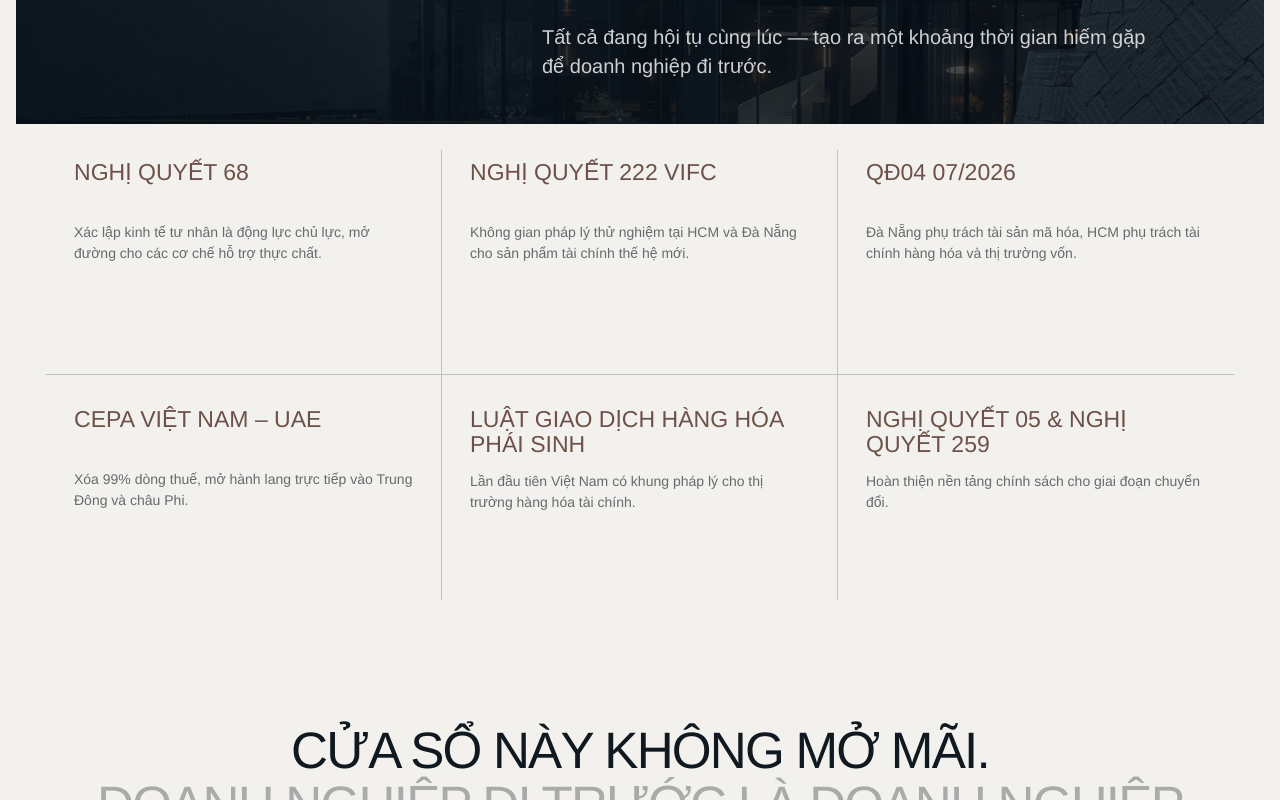
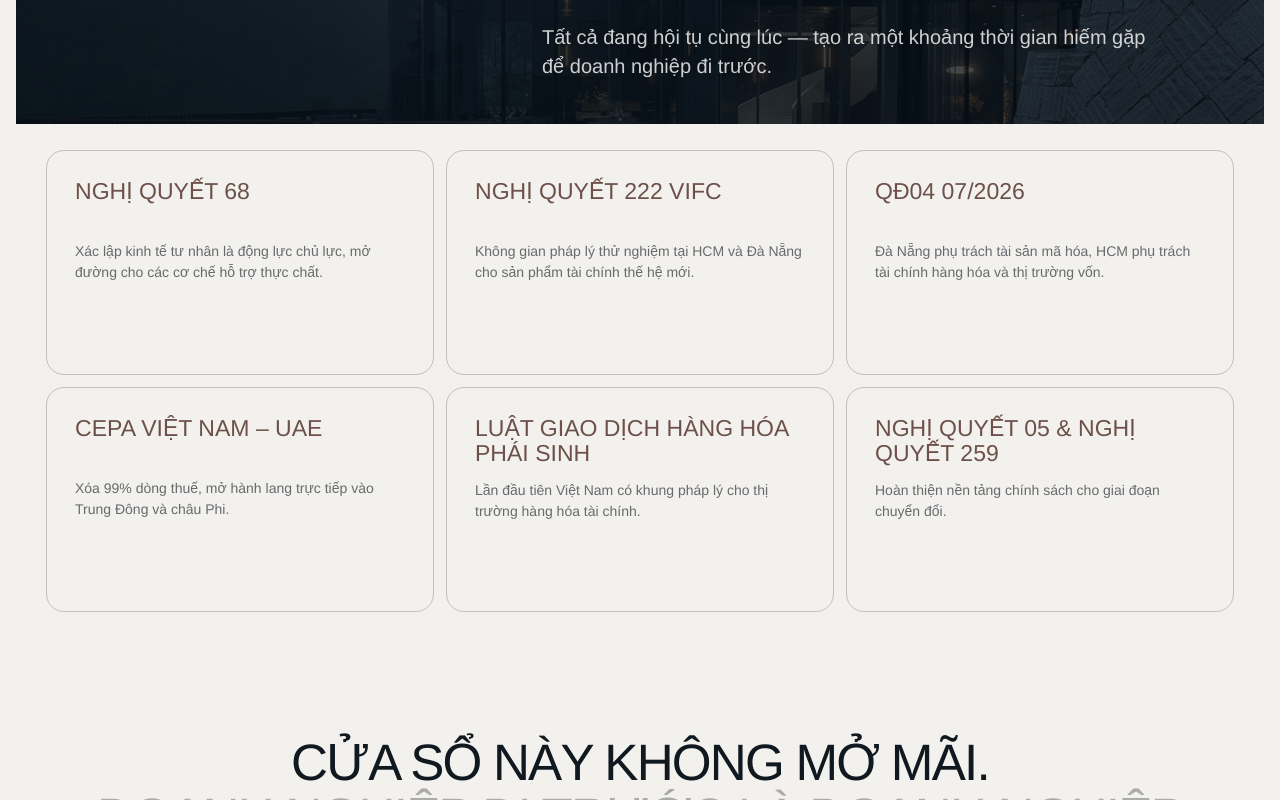
Before and after one commit to baotoan9698/sangden2, a Next.js app: page / in a window 1280 px wide. Shown: the part 2820-3620 px from the top of the page. Built offline with nearby package versions, Linux system fonts and the light colour scheme.

Commit message:
Polish solution and sector card layouts

```diff
--- a/app/globals.css
+++ b/app/globals.css
@@ -61,17 +61,17 @@
 .open-window-intro>div{max-width:720px;margin:55px 0 0 auto}
 .open-window-intro h3{margin:0 0 24px;max-width:680px;font-size:clamp(28px,2.5vw,40px);line-height:1.04;letter-spacing:-.03em;font-weight:400}
 .open-window-intro p{margin:0;max-width:620px;font-size:20px;line-height:1.45;color:rgba(255,255,255,.8)}
-.open-window-grid{display:grid;grid-template-columns:repeat(3,minmax(0,1fr));grid-template-rows:repeat(2,1fr);padding:26px 30px;background:var(--paper)}
-.open-window-grid article{min-height:225px;padding:10px 28px 28px;border-right:1px solid rgba(16,24,32,.22);border-bottom:1px solid rgba(16,24,32,.22);display:flex;flex-direction:column;align-items:flex-start;justify-content:flex-start;text-align:left;background:transparent;transition:background-color .25s ease}
-.open-window-grid article:nth-child(3n){border-right:0}.open-window-grid article:nth-child(n+4){border-bottom:0;padding-top:32px}
+.open-window-grid{display:grid;grid-template-columns:repeat(3,minmax(0,1fr));grid-template-rows:repeat(2,1fr);gap:12px;padding:26px 30px;background:var(--paper)}
+.open-window-grid article{min-height:225px;padding:28px;border:1px solid rgba(16,24,32,.22);border-radius:18px;display:flex;flex-direction:column;align-items:flex-start;justify-content:flex-start;text-align:left;background:transparent;transition:background-color .25s ease,border-color .25s ease,transform .25s ease}
+.open-window-grid article:nth-child(3n),.open-window-grid article:nth-child(n+4){border:1px solid rgba(16,24,32,.22);padding-top:28px}
 .open-window-grid article:hover{background:rgba(233,155,56,.08)}
 .open-window-grid h3{min-height:2.1em;margin:0 0 14px;font-family:"Arimo",Arial,sans-serif;font-size:clamp(22px,1.8vw,30px);font-style:normal;line-height:1.08;letter-spacing:0;font-weight:400;color:#6d5049;white-space:pre-line;font-kerning:normal;word-break:keep-all;overflow-wrap:normal;text-transform:uppercase}
 .open-window-grid p{margin:0;max-width:390px;font-size:14px;line-height:1.5;color:rgba(16,24,32,.62)}
 .open-window-closing{padding:100px 38px 110px;background:var(--paper);text-align:center}
 .open-window-closing p{max-width:1320px;margin:0 auto;font-size:clamp(34px,4vw,60px);font-weight:400;line-height:.98;letter-spacing:-.035em;color:var(--ink)}
 .open-window-closing span{display:block;margin-top:4px;color:#aaa}
-@media(max-width:1050px){.open-window-intro{min-height:460px}.open-window-intro>div{max-width:560px}.open-window-grid{grid-template-columns:repeat(2,minmax(0,1fr))}.open-window-grid article{min-height:245px;border-right:1px solid rgba(16,24,32,.22);border-bottom:1px solid rgba(16,24,32,.22);padding-top:28px}.open-window-grid article:nth-child(3n){border-right:1px solid rgba(16,24,32,.22)}.open-window-grid article:nth-child(2n){border-right:0}.open-window-grid article:nth-child(n+4){border-bottom:1px solid rgba(16,24,32,.22)}.open-window-grid article:nth-child(n+5){border-bottom:0}}
-@media(max-width:720px){.open-window{margin-bottom:85px}.open-window-intro{min-height:510px;padding:34px 24px 34px}.open-window-intro h2{font-size:49px}.open-window-intro>div{margin:55px 0 50px}.open-window-intro>b{left:24px;bottom:24px}.open-window-grid{grid-template-columns:1fr;padding:16px}.open-window-grid article,.open-window-grid article:nth-child(2n),.open-window-grid article:nth-child(3n){min-height:210px;padding:28px 18px;border-right:0;border-bottom:1px solid rgba(16,24,32,.22)}.open-window-grid article:last-child{border-bottom:0}.open-window-grid h3{font-size:25px}.open-window-closing{padding:58px 22px 64px}.open-window-closing p{font-size:32px;line-height:1.08}}
+@media(max-width:1050px){.open-window-intro{min-height:460px}.open-window-intro>div{max-width:560px}.open-window-grid{grid-template-columns:repeat(2,minmax(0,1fr))}.open-window-grid article,.open-window-grid article:nth-child(2n),.open-window-grid article:nth-child(3n),.open-window-grid article:nth-child(n+4),.open-window-grid article:nth-child(n+5){min-height:245px;border:1px solid rgba(16,24,32,.22);padding:28px}}
+@media(max-width:720px){.open-window{margin-bottom:85px}.open-window-intro{min-height:510px;padding:34px 24px 34px}.open-window-intro h2{font-size:49px}.open-window-intro>div{margin:55px 0 50px}.open-window-intro>b{left:24px;bottom:24px}.open-window-grid{grid-template-columns:1fr;padding:16px}.open-window-grid article,.open-window-grid article:nth-child(2n),.open-window-grid article:nth-child(3n),.open-window-grid article:last-child{min-height:210px;padding:28px 18px;border:1px solid rgba(16,24,32,.22)}.open-window-grid h3{font-size:25px}.open-window-closing{padding:58px 22px 64px}.open-window-closing p{font-size:32px;line-height:1.08}}
 
 /* Solution editorial section */
 .solution{position:relative;isolation:isolate;overflow:hidden;min-height:850px;padding:58px 64px 68px!important;border-radius:7px;background:linear-gradient(90deg,rgba(7,18,27,.96),rgba(14,29,41,.85) 58%,rgba(14,29,41,.68)),url('/feature-house.jpg') center/cover no-repeat!important;color:#fff;display:block!important}
@@ -132,15 +132,15 @@
 .sector-cards article{min-height:650px;padding:0!important;overflow:hidden;border:1px solid rgba(16,24,32,.14);border-radius:28px!important;background:transparent!important;box-shadow:none;backdrop-filter:none;display:block!important;transition:transform .35s ease,border-color .35s ease}
 .sector-cards article:hover{transform:translateY(-8px);border-color:rgba(233,155,56,.55)}
 .sector-image{height:255px;position:relative;overflow:hidden}
-.sector-image:after{content:"";position:absolute;inset:0;background:linear-gradient(180deg,transparent 35%,rgba(242,241,237,.98) 100%)}
-.sector-image img{filter:grayscale(.65) contrast(1.08);transition:transform .6s ease}
+.sector-image:after{display:none}
+.sector-image img{filter:none;transition:transform .6s ease}
 .sector-cards article:hover .sector-image img{transform:scale(1.05)}
 .sector-cards article:nth-child(2) .sector-image img{object-position:65% center}
 .sector-cards article:nth-child(3) .sector-image img{object-position:85% center}
-.sector-content{padding:34px 28px 32px;margin-top:0;position:relative;z-index:2}
+.sector-content{padding:34px 28px 32px;margin-top:0;position:relative;z-index:2;display:grid;grid-template-rows:2.15em 9.5em auto;align-content:start}
 .sector-content>b{display:block!important;margin:0 0 18px;font-size:25px!important;font-weight:400!important}
-.sector-content h3{margin:0 0 18px!important;font-size:clamp(24px,2vw,31px)!important;line-height:1!important;color:var(--ink)}
-.sector-content>p{margin:0 0 24px!important;font-size:14px!important;line-height:1.58!important;color:rgba(16,24,32,.58)}
+.sector-content h3{margin:0!important;font-size:clamp(24px,2vw,31px)!important;line-height:1!important;color:var(--ink)}
+.sector-content>p{margin:20px 0 0!important;font-size:14px!important;line-height:1.58!important;color:rgba(16,24,32,.58)}
 .sector-content>strong{display:block;padding-top:20px;border-top:1px solid rgba(233,155,56,.3);font-size:14px;line-height:1.55;font-weight:500;color:#f0bd77}
-@media(max-width:1050px){.sectors{padding:75px 34px 55px!important}.sector-cards{grid-template-columns:1fr}.sector-cards article{min-height:0;display:grid!important;grid-template-columns:42% 1fr}.sector-image{height:100%;min-height:410px}.sector-content{margin:0;padding:38px 30px}}
-@media(max-width:650px){.sectors{padding:60px 18px 38px!important}.sectors-title h2{font-size:42px!important}.sectors-title p{font-size:14px!important}.sector-cards{margin-top:45px;gap:14px}.sector-cards article{display:block!important;border-radius:22px!important}.sector-image{height:225px;min-height:0}.sector-content{margin-top:0;padding:30px 21px 28px}.sector-content h3{font-size:25px!important}}
+@media(max-width:1050px){.sectors{padding:75px 34px 55px!important}.sector-cards{grid-template-columns:1fr}.sector-cards article{min-height:0;display:grid!important;grid-template-columns:42% 1fr}.sector-image{height:100%;min-height:410px}.sector-content{margin:0;padding:38px 30px;grid-template-rows:auto auto auto}.sector-content>p{margin-bottom:24px!important}}
+@media(max-width:650px){.sectors{padding:60px 18px 38px!important}.sectors-title h2{font-size:42px!important}.sectors-title p{font-size:14px!important}.sector-cards{margin-top:45px;gap:14px}.sector-cards article{display:block!important;border-radius:22px!important}.sector-image{height:225px;min-height:0}.sector-content{margin-top:0;padding:30px 21px 28px;grid-template-rows:auto auto auto}.sector-content h3{font-size:25px!important}.sector-content>p{margin-bottom:24px!important}}
--- a/app/page.tsx
+++ b/app/page.tsx
@@ -133,15 +133,15 @@
         <div className="sector-cards">
           <article>
             <div className="sector-image"><img src="/feature-house.jpg" alt="Hàng hóa xuất khẩu Việt Nam" /></div>
-            <div className="sector-content"><h3>HÀNG HÓA XUẤT KHẨU</h3><p>Cà phê, nông sản, điều, tiêu. Việt Nam xuất ~70 tỷ USD/năm nhưng vốn bị chôn trong kho 3–6 tháng. L/C tốn 3–5% và 30–45 ngày. Hàng tồn kho thật — chưa được tính là tài sản đảm bảo.</p><strong>🎯 Giải pháp: Chứng chỉ lưu kho điện tử cho phép dùng chính lô hàng trong kho làm cơ sở huy động vốn ngắn hạn theo vụ mùa. Đầu bên kia: đối tác tại Abu Dhabi — Trung Đông và châu Phi.</strong></div>
+            <div className="sector-content"><h3>HÀNG HÓA XUẤT KHẨU</h3><p>Cà phê, nông sản, điều, tiêu. Việt Nam xuất ~70 tỷ USD/năm nhưng vốn bị chôn trong kho 3–6 tháng. L/C tốn 3–5% và 30–45 ngày. Hàng tồn kho thật — chưa được tính là tài sản đảm bảo.</p><strong>Giải pháp: Chứng chỉ lưu kho điện tử cho phép dùng chính lô hàng trong kho làm cơ sở huy động vốn ngắn hạn theo vụ mùa. Đầu bên kia: đối tác tại Abu Dhabi — Trung Đông và châu Phi.</strong></div>
           </article>
           <article>
             <div className="sector-image"><img src="/feature-house.jpg" alt="Du lịch và y tế quốc tế" /></div>
-            <div className="sector-content"><h3>DU LỊCH &amp; Y TẾ QUỐC TẾ</h3><p>Khách sạn, phòng khám, spa, lữ hành. Khách quốc tế — đặc biệt khách Hàn — là nguồn doanh thu lớn nhưng dòng tiền về chậm và không ổn định.</p><strong>🎯 Giải pháp: Bán trước dịch vụ cho mùa cao điểm bằng voucher có bảo chứng — khách yên tâm, doanh nghiệp nhận dòng tiền trước ba tháng.</strong></div>
+            <div className="sector-content"><h3>DU LỊCH &amp; Y TẾ QUỐC TẾ</h3><p>Khách sạn, phòng khám, spa, lữ hành. Khách quốc tế — đặc biệt khách Hàn — là nguồn doanh thu lớn nhưng dòng tiền về chậm và không ổn định.</p><strong>Giải pháp: Bán trước dịch vụ cho mùa cao điểm bằng voucher có bảo chứng — khách yên tâm, doanh nghiệp nhận dòng tiền trước ba tháng.</strong></div>
           </article>
           <article>
             <div className="sector-image"><img src="/feature-house.jpg" alt="Bất động sản du lịch Đà Nẵng" /></div>
-            <div className="sector-content"><h3>BẤT ĐỘNG SẢN DU LỊCH</h3><p>Tập trung tại Đà Nẵng — nơi QĐ 04 mở cơ chế mã hóa tài sản. Cơ hội kết nối với dòng vốn quốc tế đang tìm hành lang mới tại Đông Nam Á.</p><strong>🎯 Giai đoạn này: Sáng Đèn xây chuẩn và kết nối với dòng vốn quốc tế — tạo nền cho giai đoạn tiếp theo.</strong></div>
+            <div className="sector-content"><h3>BẤT ĐỘNG SẢN DU LỊCH</h3><p>Tập trung tại Đà Nẵng — nơi QĐ 04 mở cơ chế mã hóa tài sản. Cơ hội kết nối với dòng vốn quốc tế đang tìm hành lang mới tại Đông Nam Á.</p><strong>Giai đoạn này: Sáng Đèn xây chuẩn và kết nối với dòng vốn quốc tế — tạo nền cho giai đoạn tiếp theo.</strong></div>
           </article>
         </div>
       </section>
```
